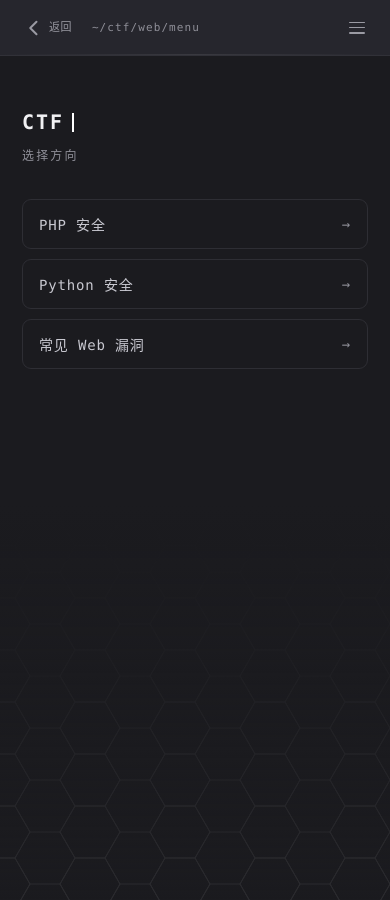
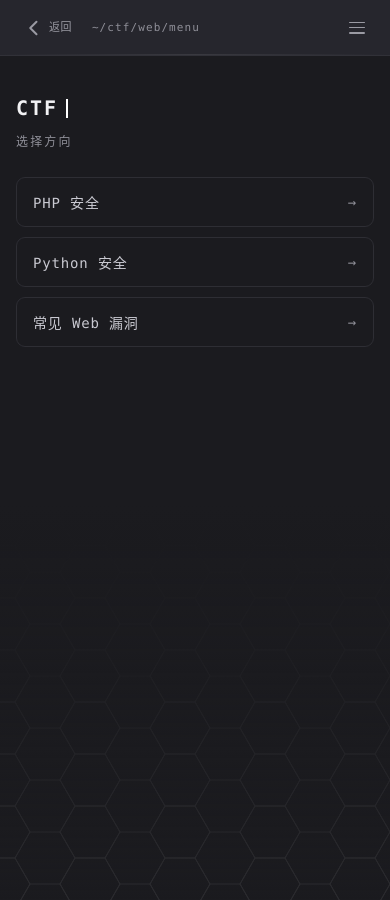
Before and after one commit to Min-2233/Min-2233.github.io, a Jekyll site: the page built from ctf/web/menu/index.html, in a window 390 px wide. Built offline with Jekyll 4.4.1, drawn with Linux system fonts in a browser that asks for light colours.

Commit message:
Update notes.css

```diff
--- a/assets/css/notes.css
+++ b/assets/css/notes.css
@@ -87,6 +87,11 @@
 }
 /* 这个页面底栏不固定，避免压住列表 */
 .footer{position:static; padding:0 0 40px}
+@media (max-width:520px){
+  /* 和文章页对齐：手机上是 16px 边距，不是 22px */
+  .notes{padding:96px 16px 70px}
+  .notes-sub{margin-bottom:28px}
+}
 
 /* 触屏：列表条目不保留 hover 残留 */
 html.touch .item:hover{
```
